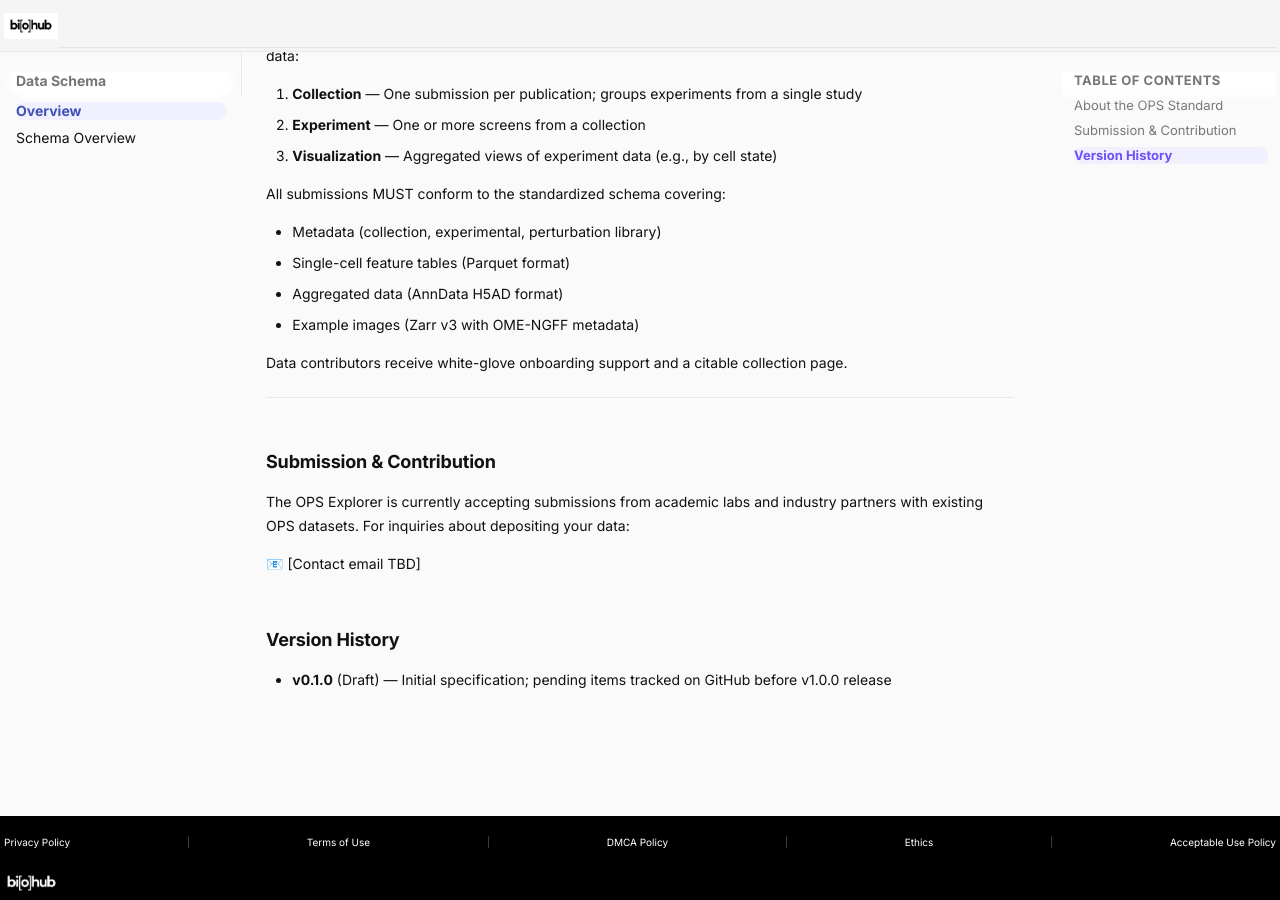
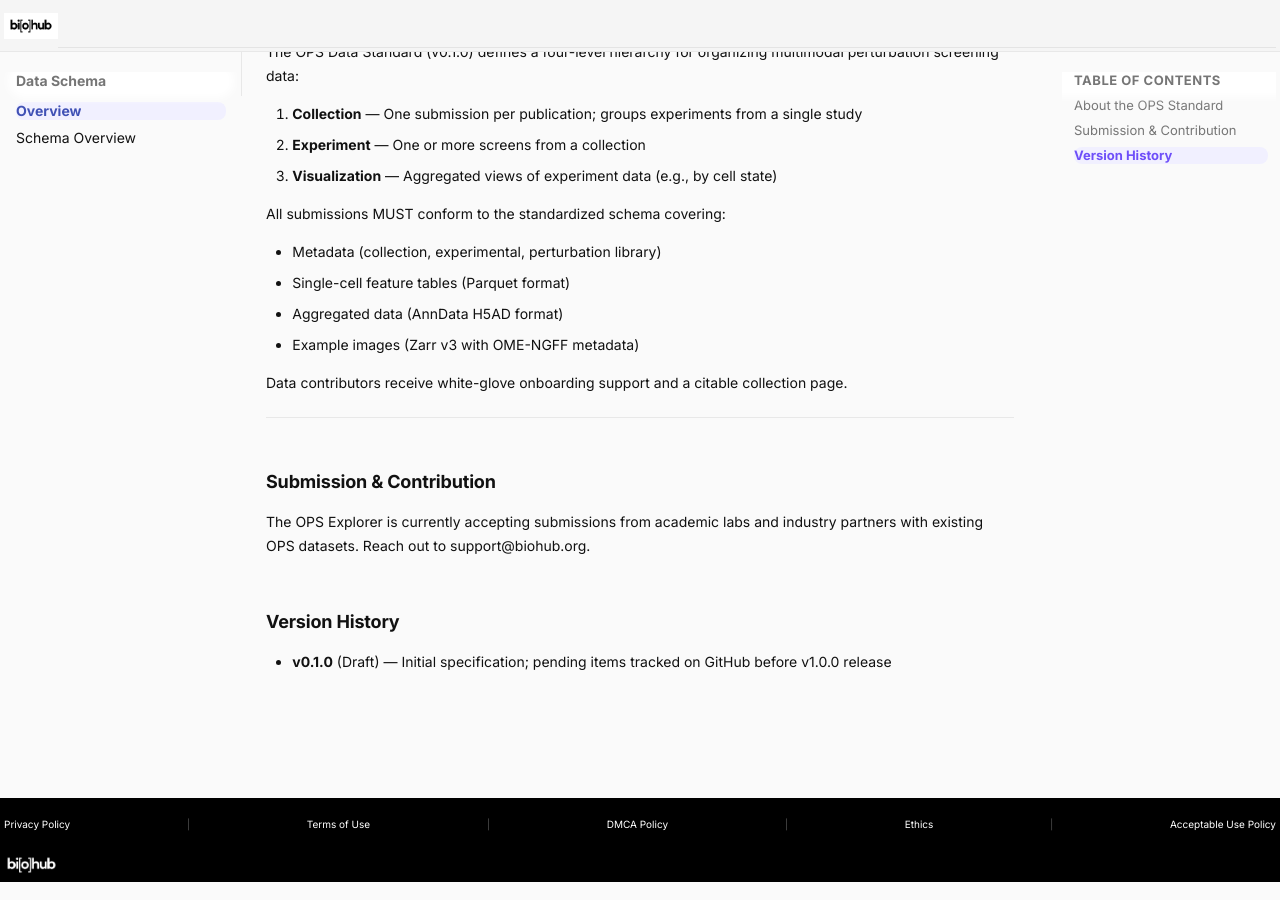
Before and after one commit to chanzuckerberg/ops-schema, an MkDocs documentation site: the page built from docs/schema/index.md, in a window 1280 px wide and 900 px high, scrolled down 575 px. Built offline with MkDocs 1.6.1 and Material for MkDocs 9.7.7, drawn with Linux system fonts in a browser that asks for light colours; comment, search, counter and statistics services are not loaded.

Commit message:
Update index.md

```diff
--- a/docs/schema/index.md
+++ b/docs/schema/index.md
@@ -3,11 +3,17 @@
 The complete schema is detailed in the [OPS Schema Repository](https://github.com/chanzuckerberg/ops-schema/tree/main/standards/ops/0.1.0).
 
 <div class="tile-grid">
+
   <a href="schema-overview/" class="tile">
-    <div class="tile-title">Schema Overview</div>
-    <div class="tile-tagline">Complete technical specification for standardized OPS data structure and validation.</div>
+    <h3 class="tile-title">Schema Overview</h3>
+
+    <p class="tile-tagline">
+      Complete technical specification for standardized OPS data structure and validation.
+    </p>
+
     <div class="tile-arrow">→</div>
   </a>
+
 </div>
 
 ---
@@ -33,9 +39,7 @@
 
 ## Submission & Contribution
 
-The OPS Explorer is currently accepting submissions from academic labs and industry partners with existing OPS datasets. For inquiries about depositing your data:
-
-📧 [Contact email TBD]
+The OPS Explorer is currently accepting submissions from academic labs and industry partners with existing OPS datasets. Reach out to support@biohub.org.
 
 ## Version History
 
```
